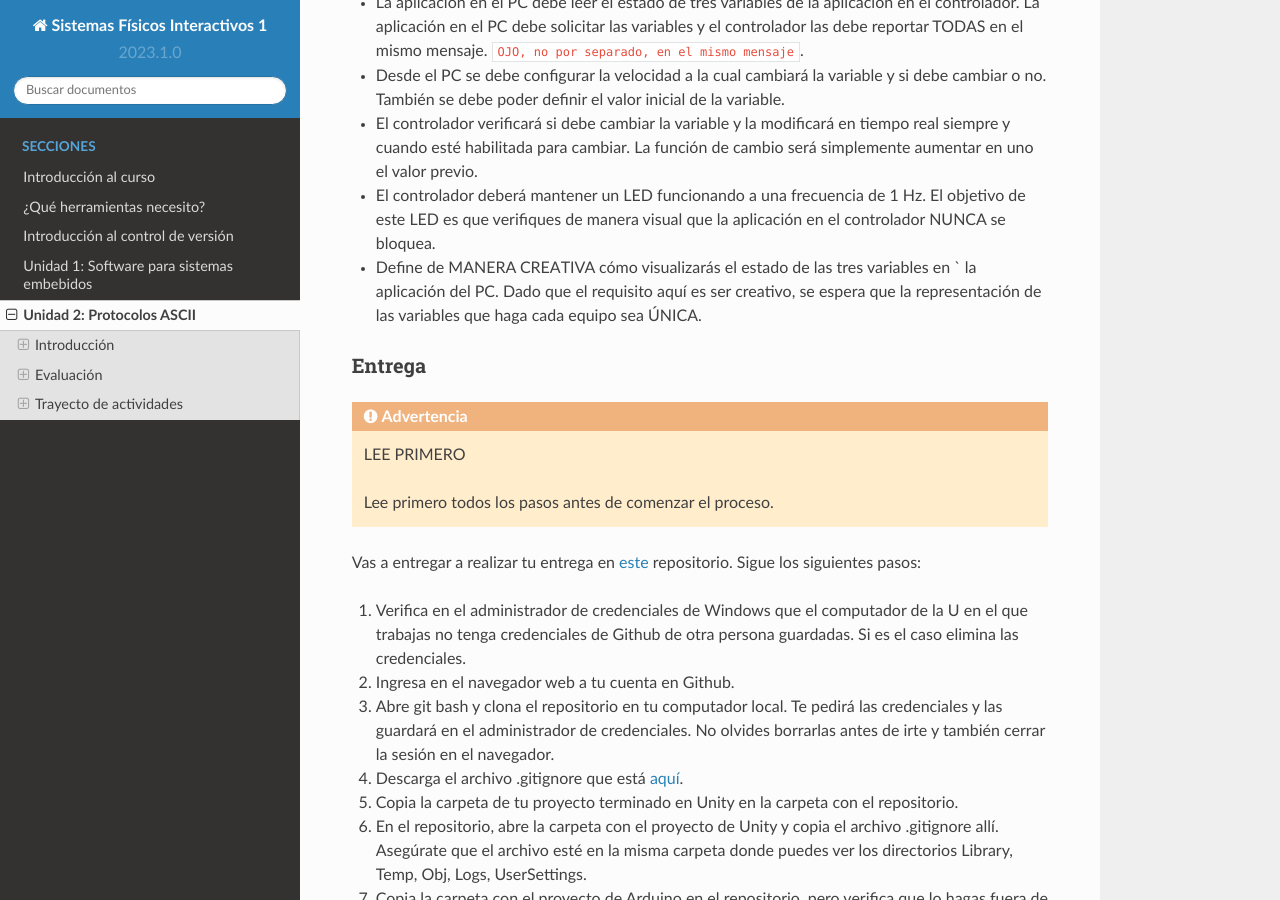
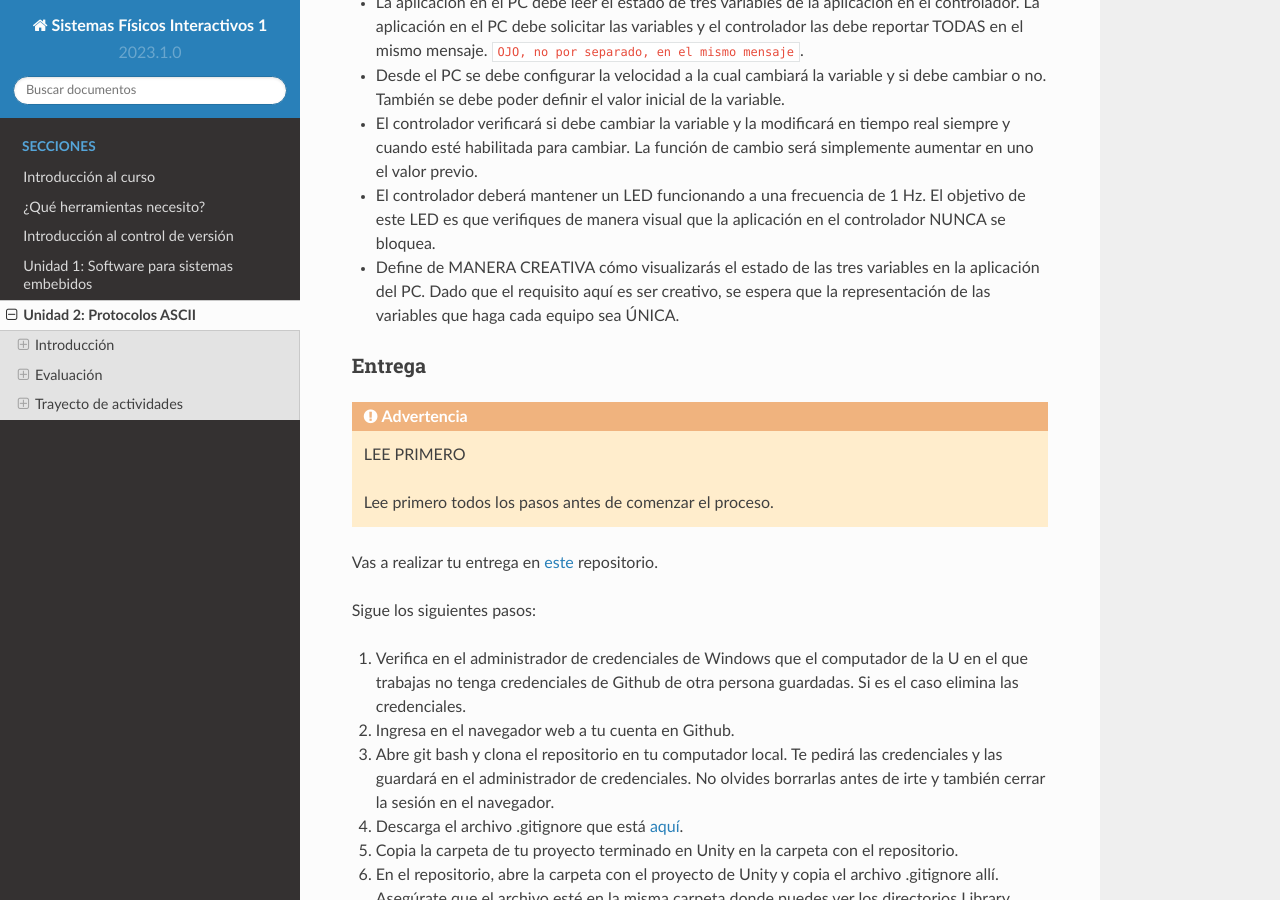
Before and after one commit to juanferfranco/SistemasFisicosInteractivos1, a Sphinx documentation site: the page built from docs/_unidad2/unidad2.rst, in a window 1280 px wide and 900 px high, scrolled down 914 px. Built offline with Sphinx 7.4.7 and the Read the Docs theme 2.0.0, drawn with Linux system fonts in a browser that asks for light colours.

Commit message:
Update unidad2.rst

```diff
--- a/docs/_unidad2/unidad2.rst
+++ b/docs/_unidad2/unidad2.rst
@@ -49,7 +49,7 @@ Los requisitos son los siguientes:
 * El controlador deberá mantener un LED funcionando a una frecuencia de 1 Hz. El
   objetivo de este LED es que verifiques de manera visual que la aplicación en el
   controlador NUNCA se bloquea.
-* Define de MANERA CREATIVA cómo visualizarás el estado de las tres variables en `
+* Define de MANERA CREATIVA cómo visualizarás el estado de las tres variables en
   la aplicación del PC. Dado que el requisito aquí es ser creativo, se espera que
   la representación de las variables que haga cada equipo sea ÚNICA.
 
@@ -60,7 +60,8 @@ Entrega
 
   Lee primero todos los pasos antes de comenzar el proceso.
 
-Vas a entregar a realizar tu entrega en `este <https://classroom.github.com/a/UQpBQWIr>`__ repositorio.
+Vas a realizar tu entrega en `este <https://classroom.github.com/a/UQpBQWIr>`__ repositorio.
+
 Sigue los siguientes pasos:
 
 #. Verifica en el administrador de credenciales de Windows que el computador de la U en el que trabajas no
```
